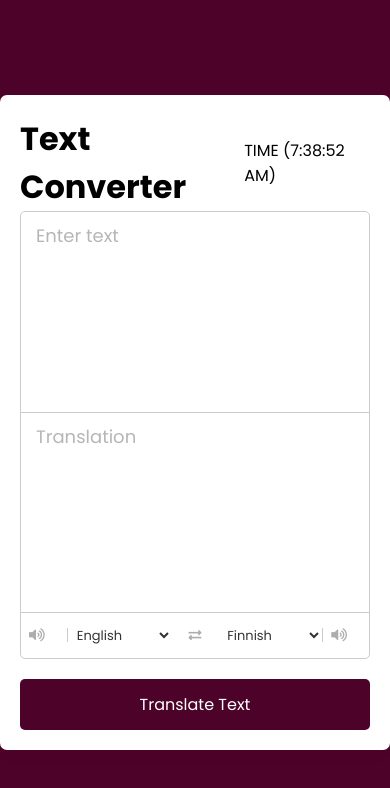
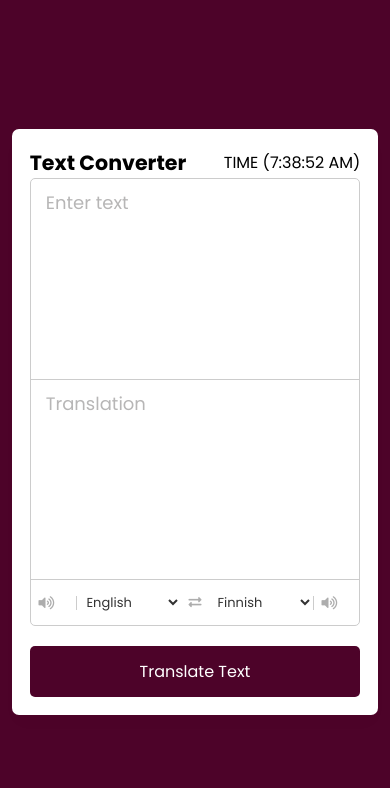
Before and after one commit to Elochukwu3/language-translator-R, a React (Create React App) app: page / in a window 390 px wide. Shown: the top 788 px of the page. Built offline with nearby package versions, Linux system fonts and the light colour scheme.

Commit message:
saved click functionalities

```diff
--- a/src/Components/Plainarea.jsx
+++ b/src/Components/Plainarea.jsx
@@ -8,16 +8,8 @@ function Plainarea() {
   const [languageTo, setLanguageTo] = useState("fi-FI");
   const [textVal, setTextVal] = useState("");
   const [textValTo, setTextValTo] = useState("");
-  const languageFrom = (e) => {
-    setLanguage(e.target.value);
-  };
-  const changeLanguageTo = (e) => {
-    setLanguageTo(e.target.value);
-  };
-  const changeTextValue = (e) => {
-    setTextVal(e.target.value.trim());
-  };
-  let placeholderItem = 'Translation'
+
+  let placeholderItem = 'Translation';
 
   async function translateText(e) {
     e.preventDefault();
@@ -29,7 +21,6 @@ function Plainarea() {
     setTextValTo(data.responseData.translatedText);
   };
 
-
 const copyTranlated = (p)=>{
   navigator.clipboard.writeText(p);
 };
@@ -38,20 +29,13 @@ const audioTranlated = (p, l)=>{
  let utterance = new SpeechSynthesisUtterance(p);
  utterance.lang = l;
  window.speechSynthesis.speak(utterance);
+};
 
-}
-// exchageIcon.addEventListener("click", () => {
-//   let tempText = fromText.value,
-//   tempLang = selectTag[0].value;
-//   fromText.value = toText.value;
-//   toText.value = tempText;
-//   selectTag[0].value = selectTag[1].value;
-//   selectTag[1].value = tempLang;
-// });
-  let date = new Date();
+let date = new Date();
   const hour = date.getHours();
   date = `${date.getHours()}:${date.getMinutes()}:${date.getSeconds()} `;
   const dateDisplay = hour >= 12 ? `${date} PM` : `${date} AM`;
+
 
   return (
       <div className="container">
@@ -62,7 +46,7 @@ const audioTranlated = (p, l)=>{
               spellCheck="false"
               className="from-text"
               placeholder="Enter text"
-              onChange={changeTextValue}
+              onChange={(e)=>setTextVal(e.target.value.trim())}
             ></textarea>
             <textarea
               spellCheck="false"
@@ -79,7 +63,7 @@ const audioTranlated = (p, l)=>{
                 <i id="from" className="fas fa-volume-up" onClick={()=>audioTranlated(textVal, language)}></i>
                 <i id="from" className="fas fa-copy" onClick={()=>copyTranlated(textVal)}></i>
               </div>
-              <select onChange={languageFrom} value={language}>
+              <select onChange={(e)=>setLanguage(e.target.value)} value={language}>
                 <Options />
               </select>
             </li>
@@ -87,7 +71,7 @@ const audioTranlated = (p, l)=>{
               <i className="fas fa-exchange-alt"></i>
             </li>
             <li className="row to">
-              <select onChange={changeLanguageTo} value={languageTo}>
+              <select onChange={(e)=>setLanguageTo(e.target.value)} value={languageTo}>
                 <Options />
               </select>
               <div className="icons">
--- a/src/TextArea.css
+++ b/src/TextArea.css
@@ -133,8 +133,8 @@ body{
 
 @media (max-width: 660px){
   .container{
-    padding: 20px;
-    width: 100%;
+    padding: 18px;
+    width: 94%;
   }
   .wrapper .text-input{
     flex-direction: column;
@@ -162,4 +162,7 @@ body{
   .controls .exchange{
     font-size: 13px;
   }
+  h1{
+    font-size: 1.287rem;
+  }
 }
```
